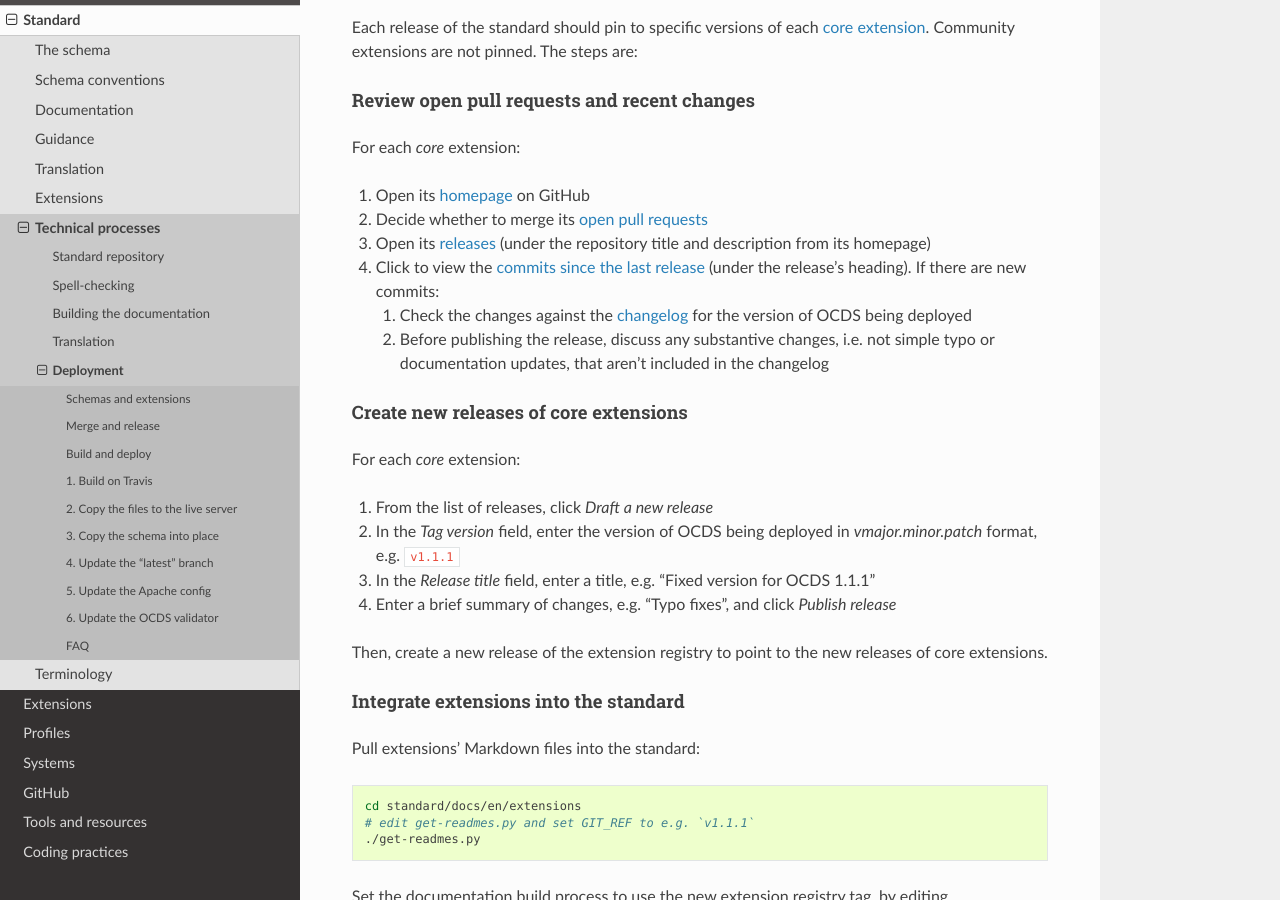
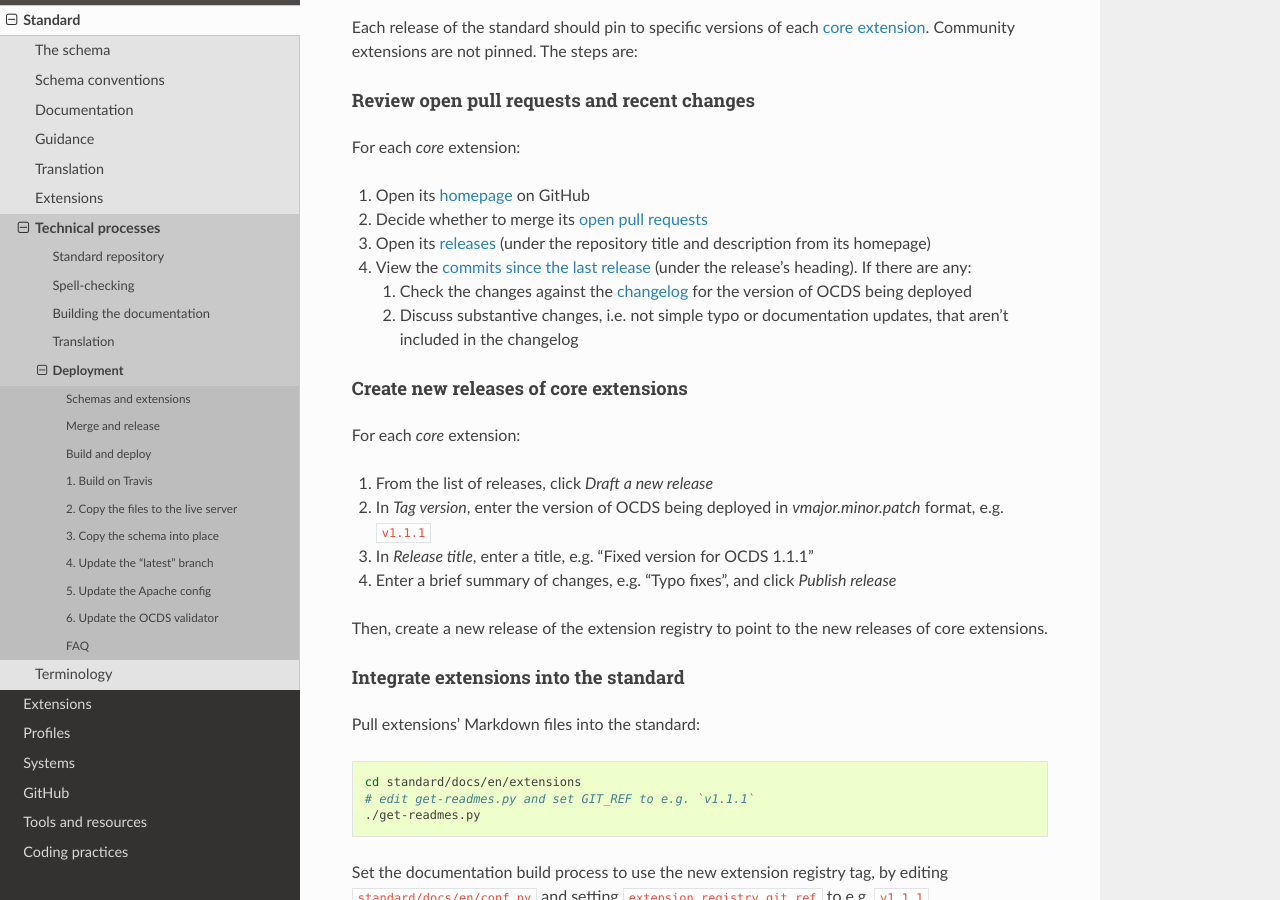
Before and after one commit to open-contracting/standard-development-handbook, a Sphinx documentation site: the page built from docs/standard/technical/deployment.md, in a window 1280 px wide and 900 px high, scrolled down 567 px. Built offline with Sphinx 7.4.7 and the Read the Docs theme 2.0.0, drawn with Linux system fonts in a browser that asks for light colours.

Commit message:
Abbreviate and clarify some instructions

```diff
--- a/docs/standard/technical/deployment.md
+++ b/docs/standard/technical/deployment.md
@@ -26,17 +26,17 @@ For each *core* extension:
 1. Open its [homepage](https://github.com/open-contracting/ocds_lots_extension) on GitHub
 1. Decide whether to merge its [open pull requests](https://github.com/open-contracting/ocds_lots_extension/pulls)
 1. Open its [releases](https://github.com/open-contracting/ocds_lots_extension/releases) (under the repository title and description from its homepage)
-1. Click to view the [commits since the last release](https://github.com/open-contracting/ocds_lots_extension/compare/v1.1...master) (under the release's heading). If there are new commits:
+1. View the [commits since the last release](https://github.com/open-contracting/ocds_lots_extension/compare/v1.1...master) (under the release's heading). If there are any:
     1. Check the changes against the [changelog](http://standard.open-contracting.org/latest/en/schema/changelog/#changelog) for the version of OCDS being deployed
-    1. Before publishing the release, discuss any substantive changes, i.e. not simple typo or documentation updates, that aren't included in the changelog
+    1. Discuss substantive changes, i.e. not simple typo or documentation updates, that aren't included in the changelog
 
 #### Create new releases of core extensions
 
 For each *core* extension:
 
 1. From the list of releases, click *Draft a new release*
-1. In the *Tag version* field, enter the version of OCDS being deployed in *vmajor.minor.patch* format, e.g. `v1.1.1`
-1. In the *Release title* field, enter a title, e.g. "Fixed version for OCDS 1.1.1"
+1. In *Tag version*, enter the version of OCDS being deployed in *vmajor.minor.patch* format, e.g. `v1.1.1`
+1. In *Release title*, enter a title, e.g. "Fixed version for OCDS 1.1.1"
 1. Enter a brief summary of changes, e.g. "Typo fixes", and click *Publish release*
 
 Then, create a new release of the extension registry to point to the new releases of core extensions.
```
